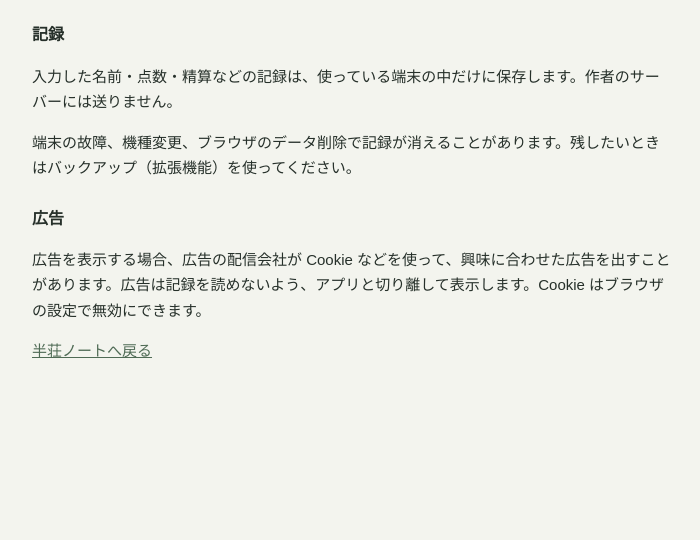
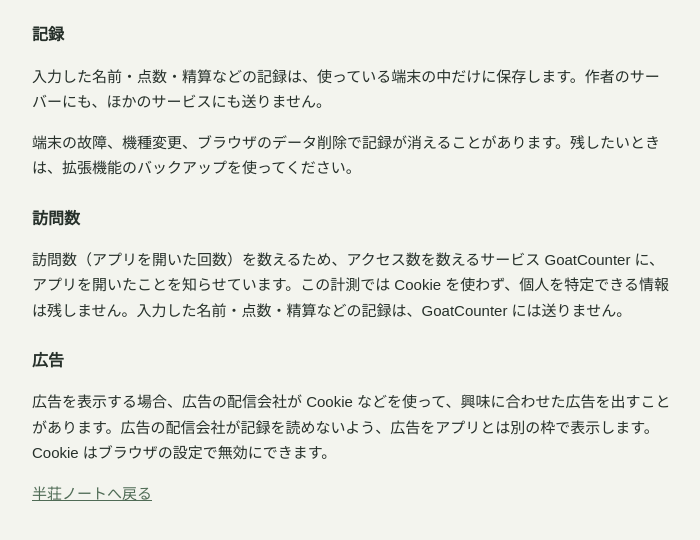
Before and after one commit to hanchan-note/hanchan-note.github.io, a plain HTML site: page privacy.html in a window 1280 px wide. Shown: the part 66-606 px from the top of the page, without its empty margins (288-988 px from the left). Drawn offline with Linux system fonts and the light colour scheme.

Commit message:
訪問数の計測（GoatCounter）を入れ、データの扱いに「訪問数」の節を足す
記録の節と広告の節も、校正の指摘で読み違えにくい文に直した。sw.js を v28 に上げた。

Co-Authored-By: Claude Opus 5.5 <noreply@anthropic.com>

```diff
--- a/privacy.html
+++ b/privacy.html
@@ -12,8 +12,10 @@ h1{font-size:20px}h2{font-size:16px;margin-top:24px}a{color:var(--accent)}
 </style>
 <h1>データの扱い</h1>
 <h2>記録</h2>
-<p>入力した名前・点数・精算などの記録は、使っている端末の中だけに保存します。作者のサーバーには送りません。</p>
-<p>端末の故障、機種変更、ブラウザのデータ削除で記録が消えることがあります。残したいときはバックアップ（拡張機能）を使ってください。</p>
+<p>入力した名前・点数・精算などの記録は、使っている端末の中だけに保存します。作者のサーバーにも、ほかのサービスにも送りません。</p>
+<p>端末の故障、機種変更、ブラウザのデータ削除で記録が消えることがあります。残したいときは、拡張機能のバックアップを使ってください。</p>
+<h2>訪問数</h2>
+<p>訪問数（アプリを開いた回数）を数えるため、アクセス数を数えるサービス GoatCounter に、アプリを開いたことを知らせています。この計測では Cookie を使わず、個人を特定できる情報は残しません。入力した名前・点数・精算などの記録は、GoatCounter には送りません。</p>
 <h2>広告</h2>
-<p>広告を表示する場合、広告の配信会社が Cookie などを使って、興味に合わせた広告を出すことがあります。広告は記録を読めないよう、アプリと切り離して表示します。Cookie はブラウザの設定で無効にできます。</p>
+<p>広告を表示する場合、広告の配信会社が Cookie などを使って、興味に合わせた広告を出すことがあります。広告の配信会社が記録を読めないよう、広告をアプリとは別の枠で表示します。Cookie はブラウザの設定で無効にできます。</p>
 <p><a href="./">半荘ノートへ戻る</a></p>
--- a/sw.js
+++ b/sw.js
@@ -1,6 +1,6 @@
 // 一度開けば電波がなくても動くように、画面のファイルを端末に取っておく。
 // 画面を直して出すときは V の数字を上げる
-const V = "hanchan-v27";
+const V = "hanchan-v28";
 const FILES = ["./", "index.html", "core.js", "frame.html", "privacy.html", "manifest.webmanifest", "icons/icon-180.png", "icons/icon-192.png", "icons/icon-512.png"];
 const CHART = "https://cdnjs.cloudflare.com/ajax/libs/Chart.js/4.4.1/chart.umd.min.js";
 
```
Also changed, not shown: index.html (+2 -0 lines).
